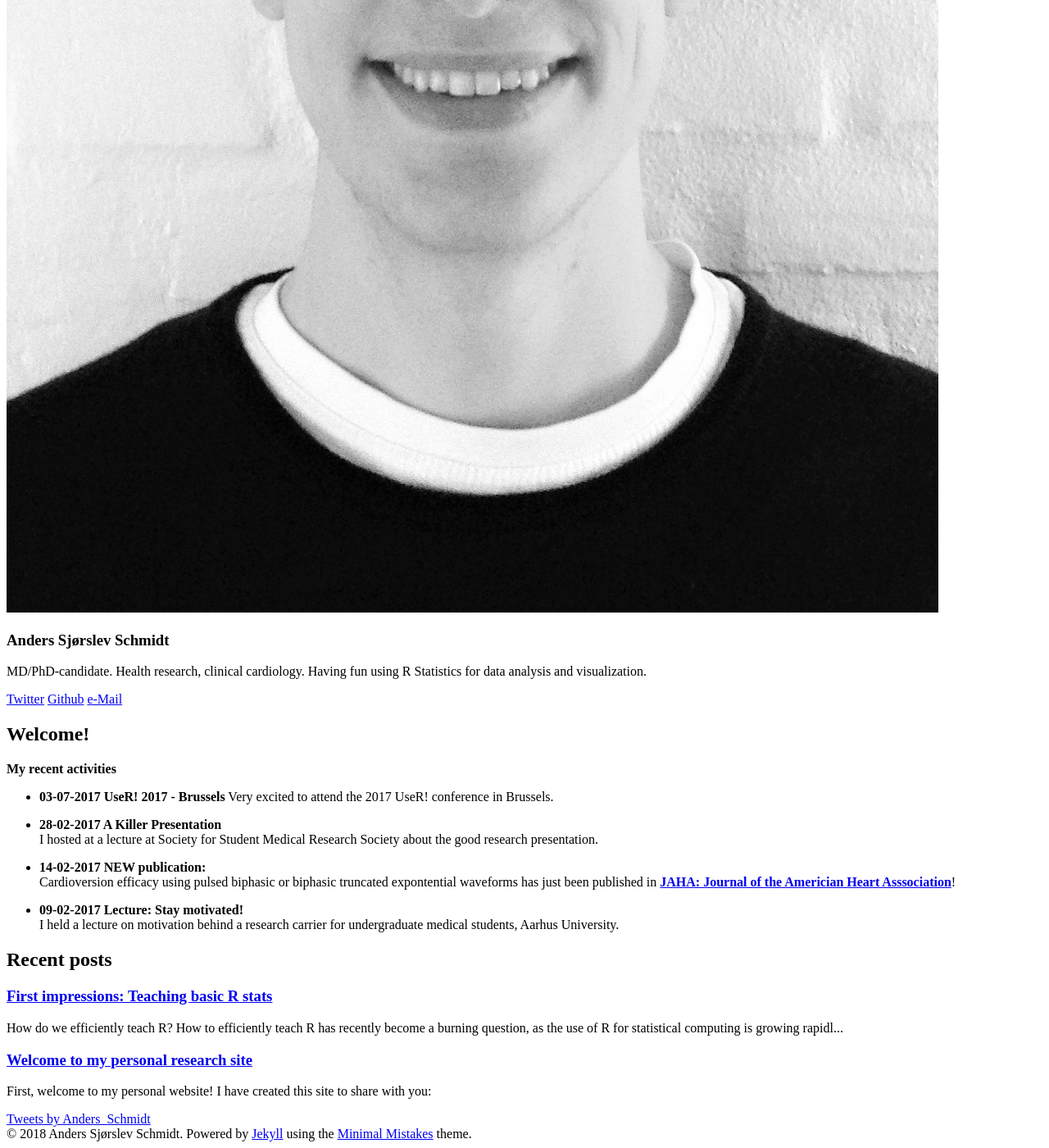
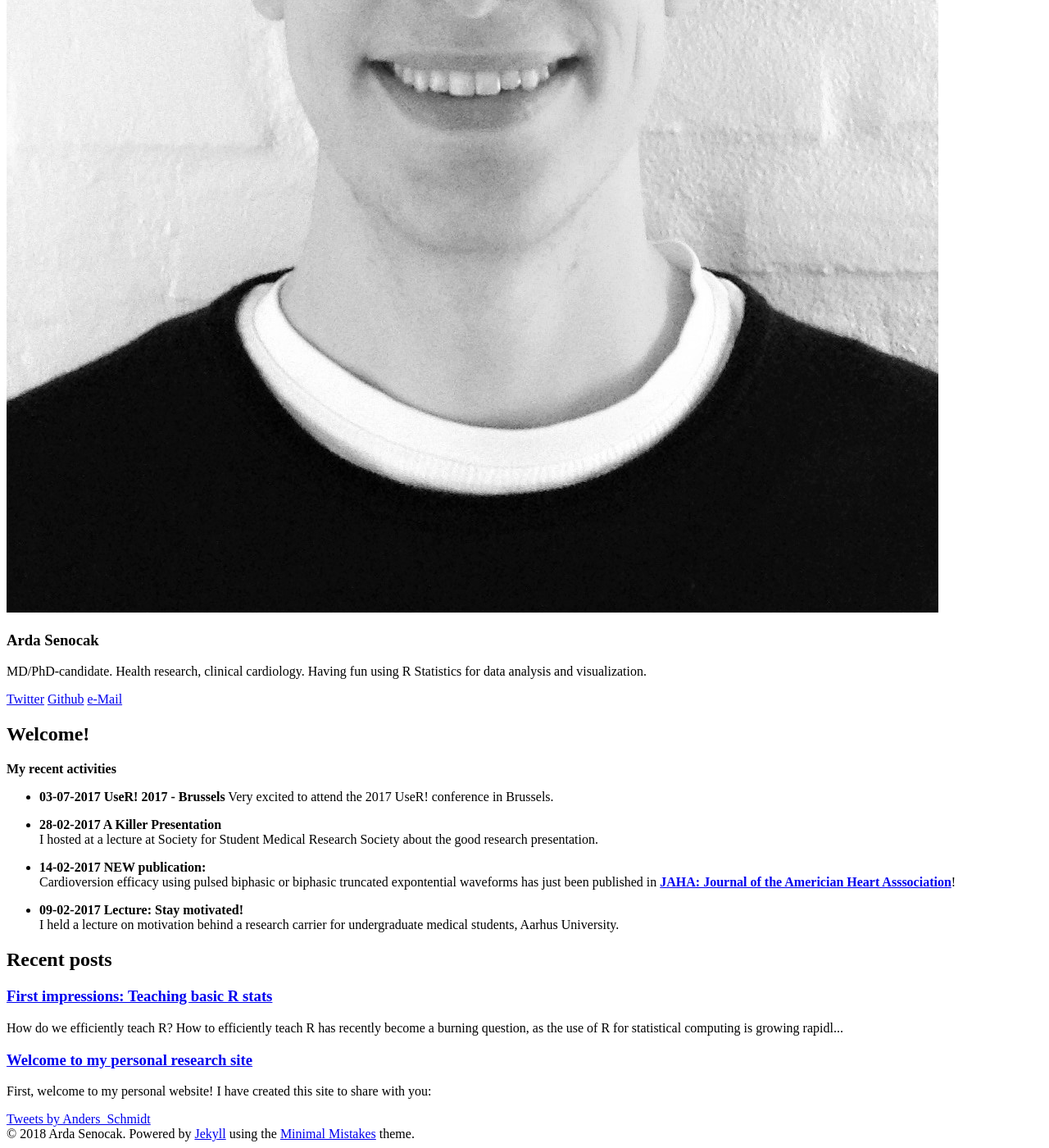
Before and after one commit to ardasnck/ardasnck.github.io, a Jekyll site: the page built from index.md, in a window 1280 px wide and 1400 px high, scrolled down 1009 px. Shown: the whole window at 82% size. Built offline with Jekyll 4.4.1, drawn with Linux system fonts in a browser that asks for light colours; nearby versions of some CDN libraries; comment, search, counter and statistics services are not loaded.

Commit message:
Update _config.yml

```diff
--- a/_config.yml
+++ b/_config.yml
@@ -1,14 +1,14 @@
 title: Data Science & Health
 description:      Welcome to my site.
 # Your site's domain goes here. Leave localhost server or blank when working locally.
-url:              //andersschmidt.github.io
+url:              //ardasnck.github.io
 #http://localhost:5000
 #https://www.andersschmidt.github.io
 #disqus_shortname: jponttuset
 
 # Owner/author information
 owner:
-  name:           Anders Sjørslev Schmidt
+  name:           Arda Senocak
   avatar:         anders.png
   bio:            MD/PhD-candidate. Health research, clinical cardiology. Having fun using R Statistics for data analysis and visualization.
   email:          as@clin.au.dk
```
